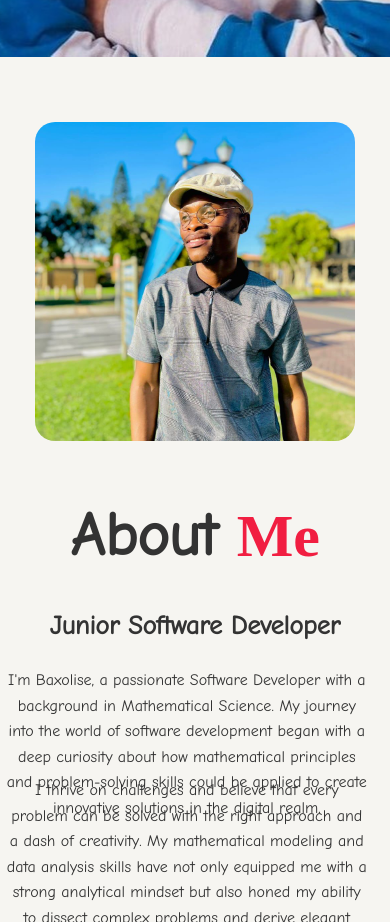
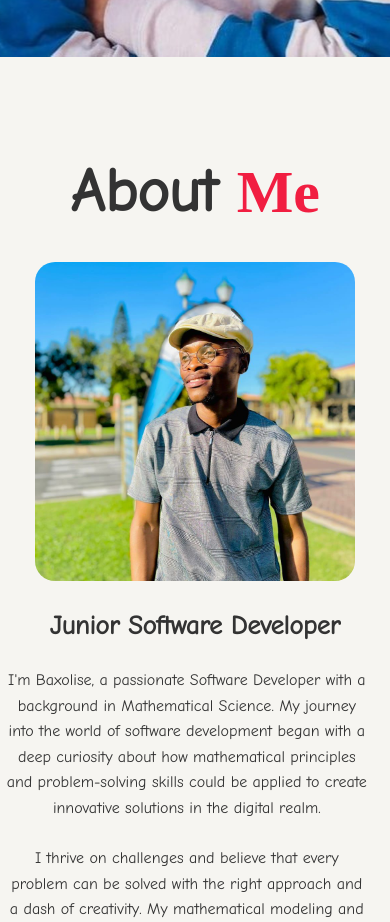
Before and after one commit to Baxolise-lingani/portfolio1, a React (Vite) app: page / in a window 390 px wide. Shown: the part 940-1862 px from the top of the page. Built offline with nearby package versions, Linux system fonts and the light colour scheme; a web font is replaced by a local one.

Commit message:
added responsiveness

```diff
--- a/src/components/AboutPage/About.jsx
+++ b/src/components/AboutPage/About.jsx
@@ -2,17 +2,20 @@ export default function About() {
   return (
     <main>
       <section className="about" id="about">
+        <div className="heading-container">
+          <h2 className="heading">About <span>Me</span></h2>
+        </div>
         <div className="about-img">
           <img src="/src/assets/images/About.jpg" alt=""/>
         </div>
-        <div className="heading-container">
-          <h2 className="heading">About <span>Me</span></h2>
-        </div>
+
         <div className="about-content">
 
           <h3> Junior Software Developer</h3>
           <p>I'm Baxolise, a passionate Software Developer with a background in Mathematical Science. My journey into the world of software development began with a deep curiosity about how mathematical principles and problem-solving skills could be applied to create innovative solutions in the digital realm.</p>
-
+            <br />
+            <br />
+            <br />
           <p>I thrive on challenges and believe that every problem can be solved with the right approach and a dash of creativity. My mathematical modeling and data analysis skills have not only equipped me with a strong analytical mindset but also honed my ability to dissect complex problems and derive elegant solutions.</p>
 
           {/* <p>As a Junior Software Developer, I'm committed to continuous learning and improvement. I have a solid foundation in HTML, CSS, and JavaScript, and I'm constantly expanding my knowledge by exploring front-end and back-end technologies. I'm excited to collaborate on projects that require a holistic understanding of web development and a touch of mathematical precision.</p>
```
